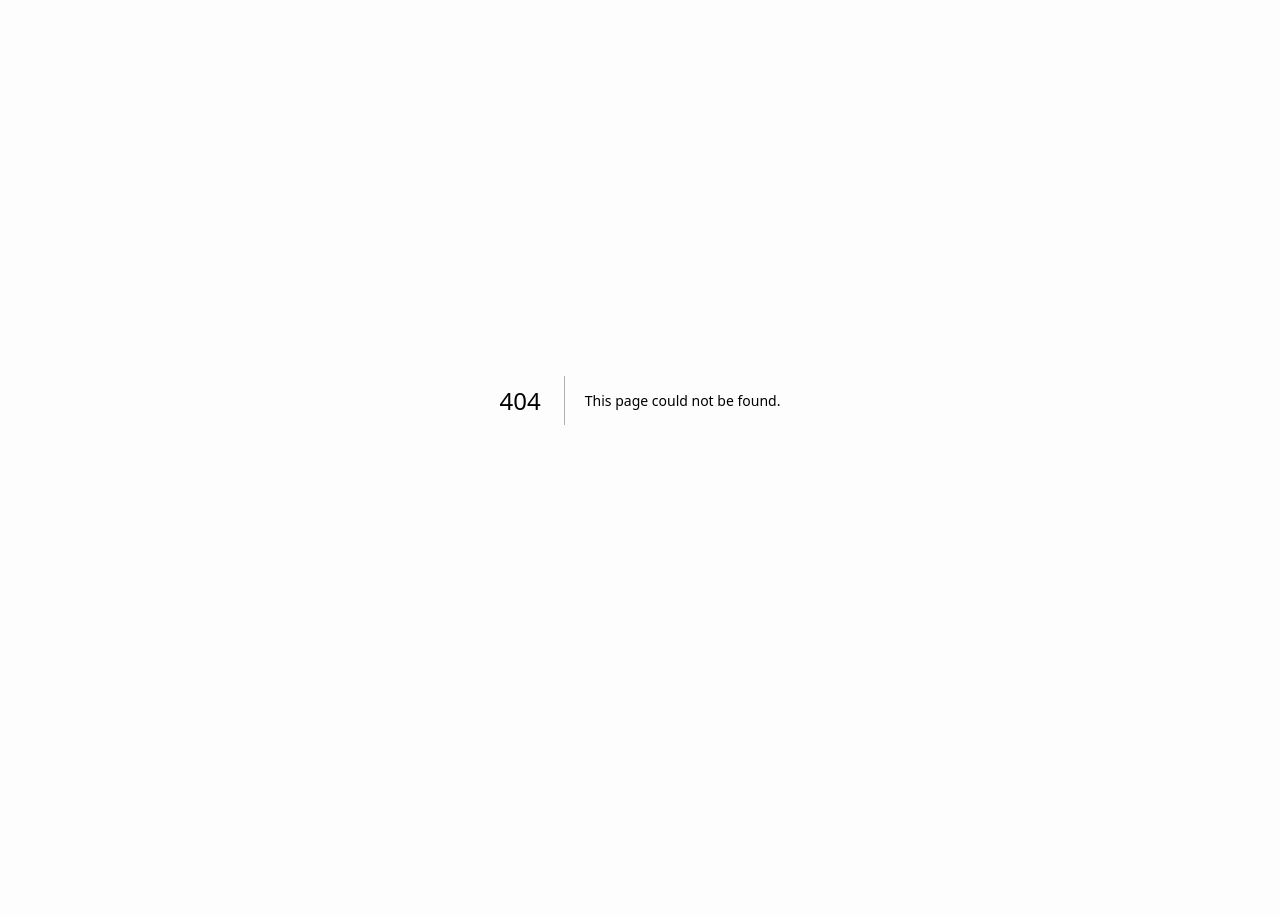
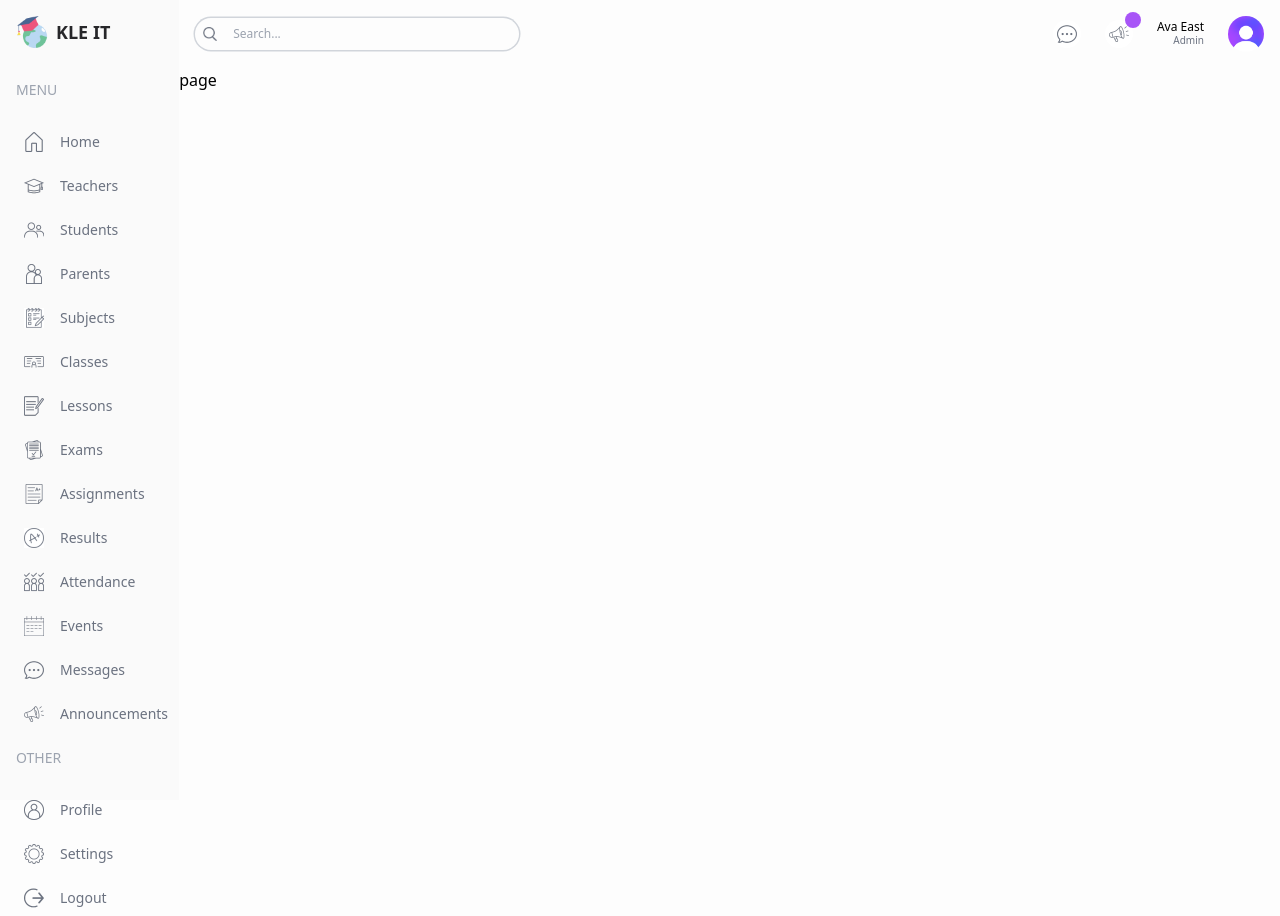
Before and after one commit to SachinNavalagund/sms-dashboard-nextjs15, a Next.js app: page /list/students in a window 1280 px wide. Before the commit this address had no page. Before the commit the page ends 800 px from the top, so only its background shows below. Built offline with nearby package versions, Linux system fonts and the light colour scheme.

Commit message:
list pages

```diff
--- /dev/null
+++ b/src/app/(dashboard)/list/students/page.tsx
@@ -0,0 +1,5 @@
+const StudentsListPage = () => {
+  return <div className="">page</div>;
+};
+
+export default StudentsListPage;
--- /dev/null
+++ b/src/app/(dashboard)/list/teachers/page.tsx
@@ -0,0 +1,5 @@
+const TeachersListPage = () => {
+  return <div className="flex-1 rounded-md bg-white p-4">page</div>;
+};
+
+export default TeachersListPage;
```
